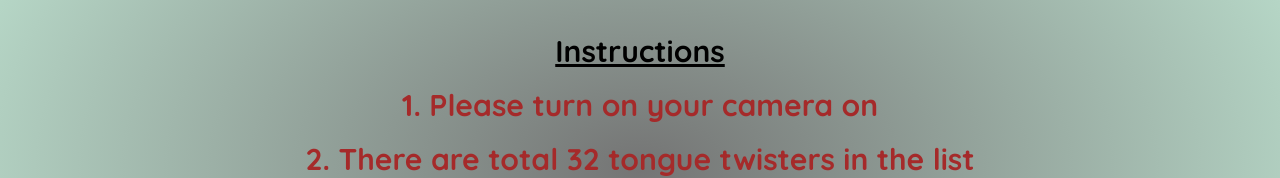
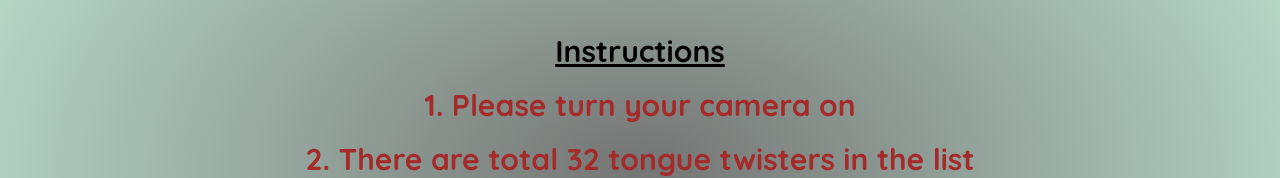
Before and after one commit to Udaymetta/ReactProject, a React (Create React App) app: page / in a window 1280 px wide. Shown: the part 226-404 px from the top of the page. Built offline with nearby package versions, Linux system fonts and the light colour scheme.

Commit message:
spell correct

```diff
--- a/src/components/Main.jsx
+++ b/src/components/Main.jsx
@@ -83,7 +83,7 @@ const Main = () => {
 
                  <u><p className="description" >Instructions</p></u>
             <ol className="instructions">
-                <li>Please turn on your camera on</li>
+                <li>Please turn your camera on</li>
                 <li>There are total 32 tongue twisters in the list</li>
                 <li>One Person can pick any 2 twisters from the list by choosing the random id's</li>
                 <li>On picking up the twister, it should be said repeatedly for 3 times</li>
```
